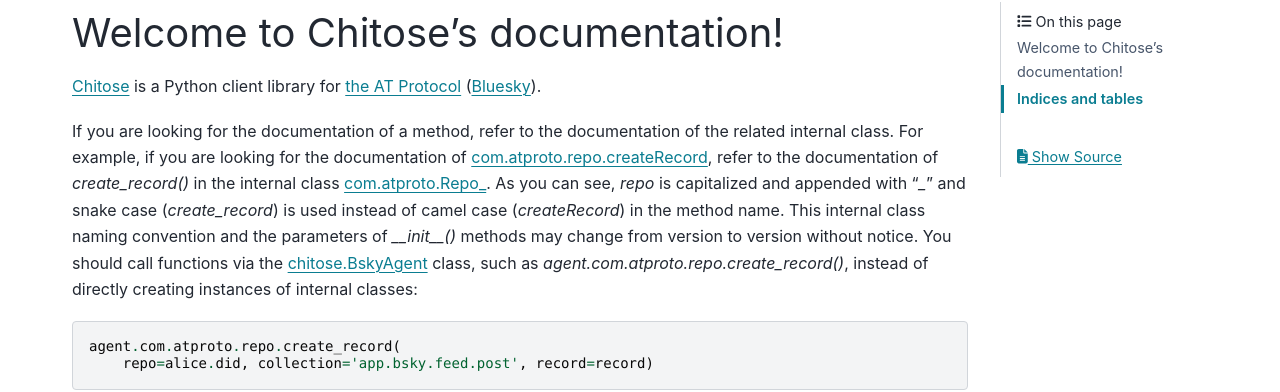
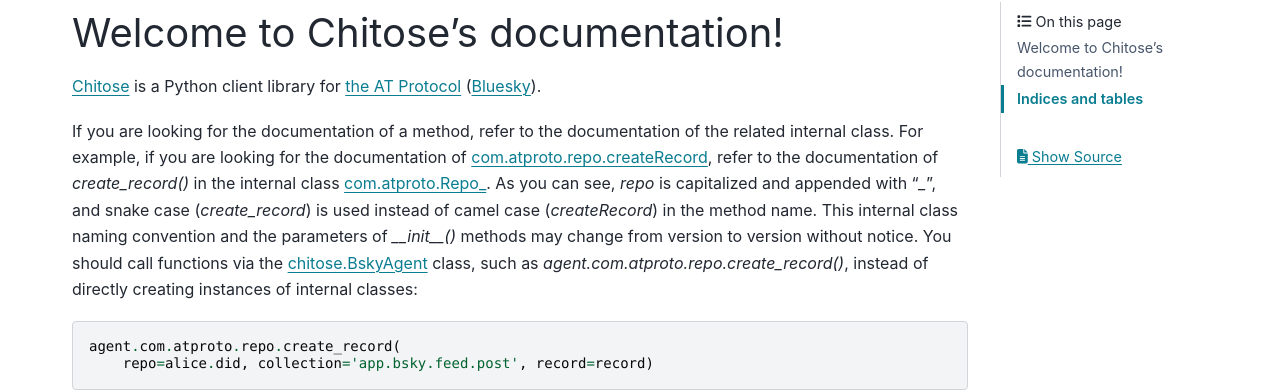
Before and after one commit to mnogu/chitose, a Sphinx documentation site: the page built from docs/source/index.rst, in a window 1280 px wide and 984 px high. Shown: the part 94-486 px from the top of the window. Built offline with Sphinx 7.4.7 and the PyData theme 0.15.4, drawn with Linux system fonts in a browser that asks for light colours.

Commit message:
Add a comma

```diff
--- a/docs/source/index.rst
+++ b/docs/source/index.rst
@@ -9,7 +9,7 @@
 `Chitose <https://github.com/mnogu/chitose>`_ is a Python client library for `the AT Protocol <https://atproto.com/>`_ (`Bluesky <https://blueskyweb.xyz/>`_).
 
 
-If you are looking for the documentation of a method, refer to the documentation of the related internal class. For example, if you are looking for the documentation of `com.atproto.repo.createRecord <https://github.com/bluesky-social/atproto/blob/main/lexicons/com/atproto/repo/createRecord.json>`_, refer to the documentation of `create_record()` in the internal class :doc:`com.atproto.Repo_ <chitose.com.atproto.repo>`. As you can see, `repo` is capitalized and appended with "`_`" and snake case (`create_record`) is used instead of camel case (`createRecord`) in the method name. This internal class naming convention and the parameters of `__init__()` methods may change from version to version without notice. You should call functions via the :doc:`chitose.BskyAgent <chitose>` class, such as `agent.com.atproto.repo.create_record()`, instead of directly creating instances of internal classes:
+If you are looking for the documentation of a method, refer to the documentation of the related internal class. For example, if you are looking for the documentation of `com.atproto.repo.createRecord <https://github.com/bluesky-social/atproto/blob/main/lexicons/com/atproto/repo/createRecord.json>`_, refer to the documentation of `create_record()` in the internal class :doc:`com.atproto.Repo_ <chitose.com.atproto.repo>`. As you can see, `repo` is capitalized and appended with "`_`", and snake case (`create_record`) is used instead of camel case (`createRecord`) in the method name. This internal class naming convention and the parameters of `__init__()` methods may change from version to version without notice. You should call functions via the :doc:`chitose.BskyAgent <chitose>` class, such as `agent.com.atproto.repo.create_record()`, instead of directly creating instances of internal classes:
 
 .. code-block:: python
 
```
